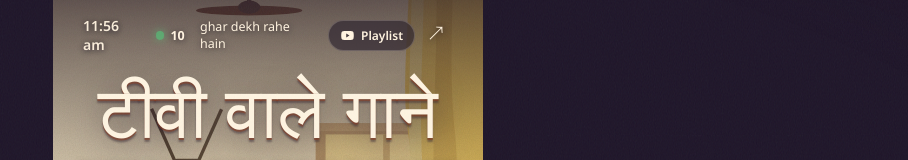
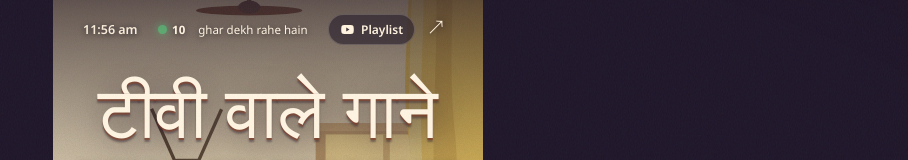
Before and after one commit to shivanksood-prog/wiom-music, a plain HTML site: page index.html in a window 1280 px wide. Shown: the top 160 px of the page, without its empty margins (372-1280 px from the left). Drawn offline with Linux system fonts and the light colour scheme; a web font is replaced by a local one.

Commit message:
Topbar: prevent clock/counter wrapping
Co-Authored-By: Claude Fable 5 <noreply@anthropic.com>
Claude-Session: https://claude.ai/code/session_015u32NM6ozc2b5LtoBmZCPC

```diff
--- a/styles.css
+++ b/styles.css
@@ -63,9 +63,9 @@ body[data-daypart="any"] .channel.active::after { background: linear-gradient(18
 #topbar { position: fixed; top: 0; left: 0; right: 0; z-index: 20; display: flex; align-items: center; justify-content: space-between;
   padding: calc(12px + env(safe-area-inset-top)) 18px 10px; pointer-events: none; }
 #topbar > * { pointer-events: auto; }
-#clock { font-size: 14px; font-weight: 600; font-variant-numeric: tabular-nums;
+#clock { white-space: nowrap; font-size: 12.5px; font-weight: 600; font-variant-numeric: tabular-nums;
   text-shadow: 0 1px 6px rgba(18,11,28,.8); opacity: .95; }
-.presence { display: flex; align-items: center; gap: 6px; font-size: 12.5px; padding: 6px 13px; border-radius: 999px;
+.presence { display: flex; align-items: center; gap: 5px; font-size: 11.5px; white-space: nowrap; padding: 6px 13px; border-radius: 999px;
   color: var(--cream); text-shadow: 0 1px 6px rgba(18,11,28,.6); }
 .presence .dot { width: 9px; height: 9px; border-radius: 50%; background: #4ADE80; box-shadow: 0 0 9px rgba(74,222,128,.95); animation: pulse 2.2s infinite; }
 .presence b { font-variant-numeric: tabular-nums; }
```
